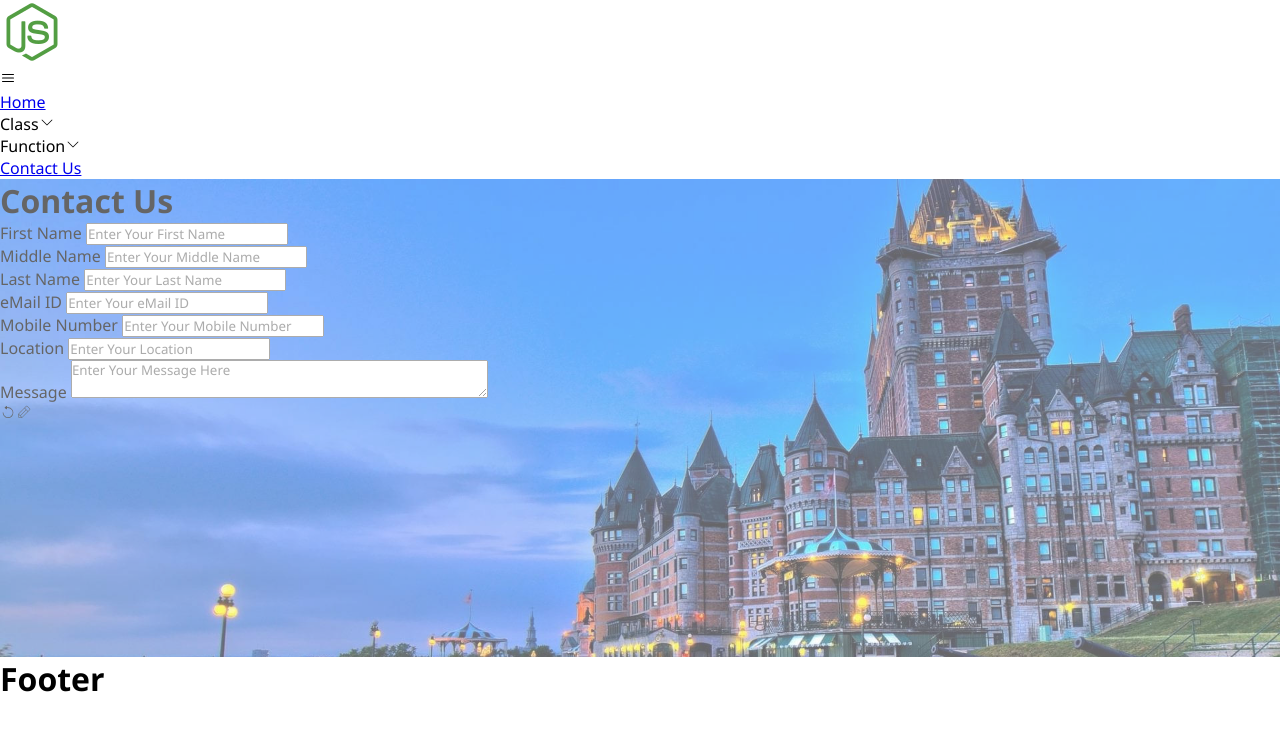
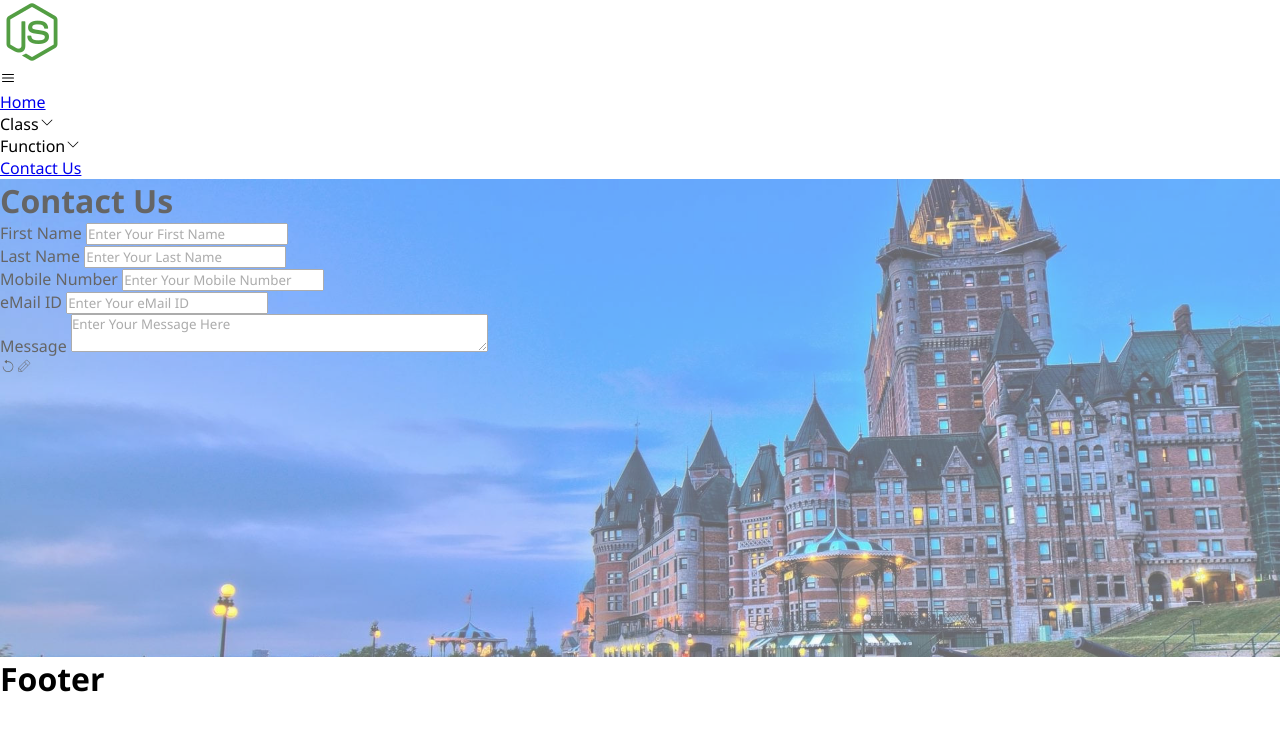
Before and after one commit to jayprakashcs12/ultra-level-react, a React (Create React App) app: page /contact-us in a window 1280 px wide. Shown: the top 730 px of the page. Built offline with nearby package versions, Linux system fonts and the light colour scheme.

Commit message:
updated codes

```diff
--- a/src/assets/css/pro.css
+++ b/src/assets/css/pro.css
@@ -34,6 +34,10 @@
 
 .sign-up-div {
     padding: 2.1% 0;
+}
+
+.pro-row-data {
+    margin: 1% 0;
 }
 
 .eshop-div, .hoc-main {
--- a/src/components/apps_page/Contact/index.jsx
+++ b/src/components/apps_page/Contact/index.jsx
@@ -11,10 +11,10 @@ const Contact = () => {
     }, []);
 
     let [contactData, setContactData] = useState({
-        fname: "", mname: "", lname: "", email: "", mobile: "", address: "", message: ""
+        fname: "", lname: "", email: "", mobile: "", message: ""
     }),
 
-    { fname, mname, lname, email, mobile, address, message } = contactData,
+    { fname, lname, email, mobile, message } = contactData,
 
     contactsData = (e) => {
         let { name, value } = e.target;
@@ -28,8 +28,8 @@ const Contact = () => {
 
     handleSubmit = async (e) => {
         e.preventDefault();
-        if (!fname || !lname || !email || !mobile || !address) {
-            toast.error("Please fill out all required fields.");
+        if (!fname || !email || !mobile) {
+            toast.error("Please fill out all required fields...!");
             return;
         }
 
@@ -39,16 +39,16 @@ const Contact = () => {
             return;
         }
         try {
-            let fullName = fname + " " + mname + " " + lname;
+            let fullName = fname + " " + lname;
             toast.success(`${fullName} submitted form successfully...!` );
-            setContactData({ fname: "", mname: "", lname: "", email: "", mobile: "", address: "", message: "" });
+            setContactData({ fname: "", lname: "", email: "", mobile: "", message: "" });
         } catch (err) {
             toast.error("Failed to submit the form. Please try again later.", err, {autoClose : 750});
         }
     },
 
     handleClear = (e) => {
-        setContactData({ fname: "", mname: "", lname: "", email: "", mobile: "", address: "", message: "" });
+        setContactData({ fname: "", lname: "", email: "", mobile: "", message: "" });
         toast.warn("Input fields cleared successfully...!", {autoClose : 750});
     };
 
@@ -67,24 +67,8 @@ const Contact = () => {
                         </div>
 
                         <div className="form-group">
-                            <label className='pro-label' htmlFor="pname"> Middle Name </label>
-                            <input className='product-input' type="text" name='mname' value={mname} placeholder='Enter Your Middle Name'
-                                onChange={contactsData}
-                            />
-                        </div>
-                    </div>
-
-                    <div className="pro-row-data">
-                        <div className="form-group">
                             <label className='pro-label' htmlFor="pname"> Last Name </label>
                             <input className='product-input' type="text" name='lname' value={lname} placeholder='Enter Your Last Name'
-                                onChange={contactsData}
-                            />
-                        </div>
-
-                        <div className="form-group">
-                            <label className='pro-label' htmlFor="pname"> eMail ID </label>
-                            <input className='product-input' type="email" name='email' value={email} placeholder='Enter Your eMail ID'
                                 onChange={contactsData}
                             />
                         </div>
@@ -99,8 +83,8 @@ const Contact = () => {
                         </div>
 
                         <div className="form-group">
-                            <label className='pro-label' htmlFor="pname"> Location </label>
-                            <input className='product-input' type="text" name='address' value={address} placeholder='Enter Your Location'
+                            <label className='pro-label' htmlFor="pname"> eMail ID </label>
+                            <input className='product-input' type="email" name='email' value={email} placeholder='Enter Your eMail ID'
                                 onChange={contactsData}
                             />
                         </div>
--- a/src/components/class/ClassPropsDrilling/ClassGrandParents/index.jsx
+++ b/src/components/class/ClassPropsDrilling/ClassGrandParents/index.jsx
@@ -61,7 +61,7 @@ export default class ClassGrandParents extends Component {
             <>
                 <div className="pro-div parent-div props-div">
                     <div className="eshop-div class-products-div">
-                        <h1 className='sub-head'>Class Products Details</h1>
+                        <h1 className='sub-head'>Class Grand Parents Details</h1>
                         <h2 className='product-head'> Product Name : <span className='product-desc'> {product?.pname} </span> </h2>
                         <img className='product-img' src={productImage} alt={productImage} />
                         <h3 className='product-head'> Product Price : <span className='product-desc'> ₹ {product?.pprice} /- </span> </h3>
--- a/src/components/function/FunctionPropsDrilling/FunctionGrandParents/index.jsx
+++ b/src/components/function/FunctionPropsDrilling/FunctionGrandParents/index.jsx
@@ -42,7 +42,7 @@ const FunctionGrandParents = () => {
         <>
             <div className="pro-div parent-div props-div">
                 <div className="eshop-div function-products-div">
-                    <h1 className='sub-head'>Function Products Details</h1>
+                    <h1 className='sub-head'>Function Grand Parents Details</h1>
                     <h2 className='product-head'> Product Name : <span className='product-desc'> {product?.pname} </span> </h2>
                     <img className='product-img' src={productImage} alt={productImage} />
                     <h3 className='product-head'> Product Price : <span className='product-desc'> ₹ {product?.pprice} /- </span> </h3>
--- a/src/components/function/FunctionPropsDrilling/FunctionParents/index.jsx
+++ b/src/components/function/FunctionPropsDrilling/FunctionParents/index.jsx
@@ -14,7 +14,7 @@ const FunctionParents = (props) => {
 
         <>
             <div className="eshop-div payments-div">
-                <h1 className='sub-head'>Function Payments Details</h1>
+                <h1 className='sub-head'>Function Parents Details</h1>
                 {count > 0 && paymentsData.length > 0 && (
                     <>
                         <h2 className='product-head'> Product Name : <span className='product-desc'> {product?.pname} </span> </h2>
```
